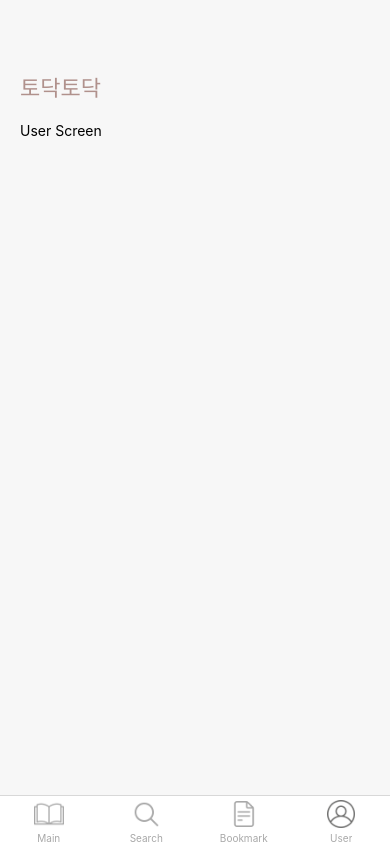
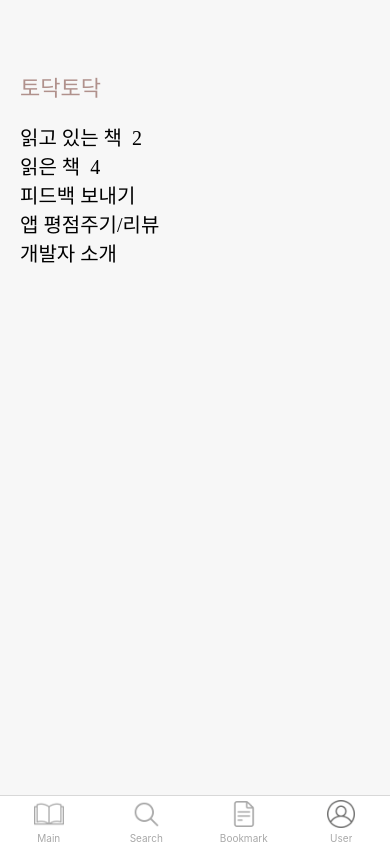
Before and after one commit to JJuhey/tdtdApp, a React Native app: screen /User in a window 390 px wide. Built offline with nearby package versions, Linux system fonts and the light colour scheme.

Commit message:
feat: add label component in user screen

```diff
--- /dev/null
+++ b/src/Components/Label.tsx
@@ -0,0 +1,44 @@
+import React from 'react';
+import { View, TouchableOpacity, Text, StyleSheet } from 'react-native';
+
+type PropsType = {
+  title: string;
+  total?: number;
+  onClickLabel?: (title: string) => void;
+};
+
+const Label = (props: PropsType) => {
+  const { title, total, onClickLabel } = props;
+
+  const onPress = () => {
+    if (onClickLabel) {
+      onClickLabel(title);
+    }
+  };
+
+  return (
+    <>
+      {onClickLabel ? (
+        <TouchableOpacity style={styles.container} onPress={onPress}>
+          <Text style={styles.title}>{title}</Text>
+        </TouchableOpacity>
+      ) : (
+        <View style={styles.container}>
+          <Text style={styles.title}>{`${title}  ${total ?? ''}`}</Text>
+        </View>
+      )}
+    </>
+  );
+};
+
+const styles = StyleSheet.create({
+  container: {
+    flexDirection: 'row',
+  },
+  title: {
+    fontSize: 20,
+    fontFamily: 'NotoSerifKR-Regular',
+  },
+});
+
+export default Label;
--- a/src/Pages/UserScreen.tsx
+++ b/src/Pages/UserScreen.tsx
@@ -1,16 +1,79 @@
 import React from 'react';
-import { View, Text } from 'react-native';
+import { View, Text, StyleSheet } from 'react-native';
+import { createNativeStackNavigator } from '@react-navigation/native-stack';
+
+import Label from '../Components/Label';
 
 import ScreenLayout from '../Components/ScreenLayout';
 
-const UserScreen = () => {
+const MainStack = createNativeStackNavigator();
+
+const USER_SCREEN_LABELS = {
+  READ_BOOK: '읽고 있는 책',
+  DONE_BOOK: '읽은 책',
+  FEEDBACK: '피드백 보내기',
+  REVIEW: '앱 평점주기/리뷰',
+  INTRODUCTION: '개발자 소개',
+};
+
+const AddScreen = () => {
+  return (
+    <View style={styles.addScreen}>
+      <Text>Add Screen</Text>
+    </View>
+  );
+};
+
+const UserScreen = ({ navigation }: any) => {
+  // temporary
+  const totalReadBook = 2;
+  const totalDoneBook = 4;
+
+  const onClickLabel = (title: string) => {
+    navigation.navigate(title);
+  };
+
   return (
     <ScreenLayout>
       <View>
-        <Text>User Screen</Text>
+        <Label title={USER_SCREEN_LABELS.READ_BOOK} total={totalReadBook} />
+        <Label title={USER_SCREEN_LABELS.DONE_BOOK} total={totalDoneBook} />
+        <Label
+          title={USER_SCREEN_LABELS.FEEDBACK}
+          onClickLabel={onClickLabel}
+        />
+        <Label title={USER_SCREEN_LABELS.REVIEW} onClickLabel={onClickLabel} />
+        <Label
+          title={USER_SCREEN_LABELS.INTRODUCTION}
+          onClickLabel={onClickLabel}
+        />
       </View>
     </ScreenLayout>
   );
 };
 
-export default UserScreen;
+function MainStackScreen() {
+  return (
+    <MainStack.Navigator>
+      <MainStack.Screen
+        name="Home"
+        component={UserScreen}
+        options={{ headerShown: false }}
+      />
+      <MainStack.Screen name="피드백 보내기" component={AddScreen} />
+      <MainStack.Screen name="앱 평점주기/리뷰" component={AddScreen} />
+      <MainStack.Screen name="개발자 소개" component={AddScreen} />
+    </MainStack.Navigator>
+  );
+}
+
+const styles = StyleSheet.create({
+  addScreen: {
+    flex: 1,
+    alignItems: 'center',
+    justifyContent: 'center',
+    backgroundColor: '#F7F7F7',
+  },
+});
+
+export default MainStackScreen;
```
